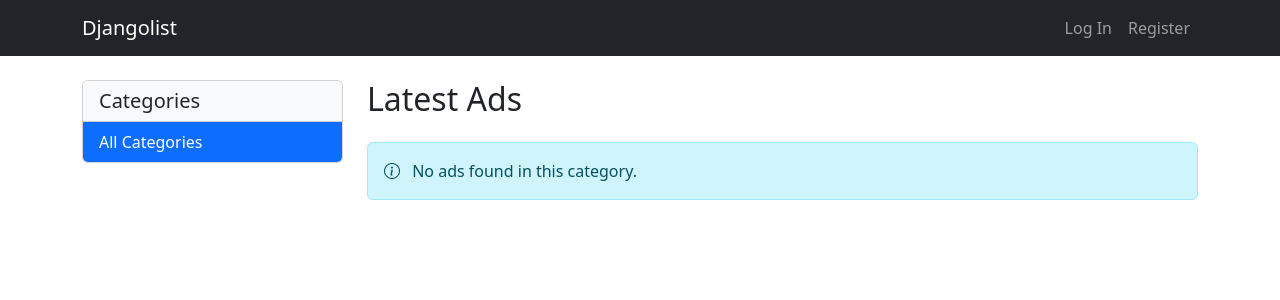
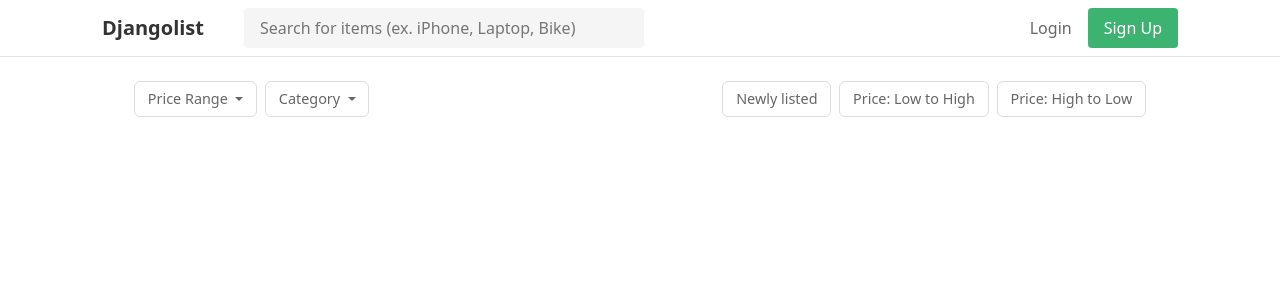
Before and after one commit to bvedant/djangolist, a Django app: page / in a window 1280 px wide. Shown: the top 300 px of the page. Run offline with Django 5.2, Linux system fonts and the light colour scheme; data that the repository does not hold is empty.

Commit message:
feat(ui): modernize interface with enhanced styling and filtering
- Redesign navbar with cleaner white theme and improved button styles
- Add advanced filtering options with dropdown menus for price ranges
- Implement grid-based card layout for ads with hover effects
- Add sorting options (newest, price low/high)
- Enhance visual hierarchy with custom typography and spacing
- Add search box in navbar
- Improve responsive design and mobile layout
- Add time-since indicators for newly listed items

Key files modified:
- ads/templates/ads/base.html: Added custom CSS and redesigned navbar
- ads/templates/ads/list.html: New grid layout and filtering UI
- ads/views.py: Enhanced sorting and filtering logic

```diff
--- a/ads/templates/ads/base.html
+++ b/ads/templates/ads/base.html
@@ -6,62 +6,143 @@
     <title>{% block title %}Djangolist{% endblock %}</title>
     <link href="https://cdn.jsdelivr.net/npm/bootstrap@5.3.3/dist/css/bootstrap.min.css" rel="stylesheet" integrity="sha384-QWTKZyjpPEjISv5WaRU9OFeRpok6YctnYmDr5pNlyT2bRjXh0JMhjY6hW+ALEwIH" crossorigin="anonymous">
     <link rel="stylesheet" href="https://cdn.jsdelivr.net/npm/bootstrap-icons@1.11.3/font/bootstrap-icons.min.css">
+    <style>
+        .navbar {
+            background: white !important;
+            border-bottom: 1px solid #e5e5e5;
+            padding: 0.5rem 0;
+        }
+        .navbar-brand {
+            color: #333 !important;
+            font-weight: 600;
+        }
+        .nav-link {
+            color: #666 !important;
+        }
+        .btn-post-ad {
+            background: #3cb371;
+            color: white !important;
+            border: none;
+            padding: 0.5rem 1rem;
+            border-radius: 4px;
+            text-decoration: none !important;
+        }
+        .btn-post-ad:hover {
+            background: #359a65;
+        }
+        .search-box {
+            background: #f5f5f5;
+            border: none;
+            border-radius: 4px;
+            padding: 0.5rem 1rem;
+            width: 400px;
+        }
+        .card {
+            border: none;
+            transition: none;
+        }
+        .card:hover {
+            transform: none;
+        }
+        .dropdown-menu {
+            border-radius: 4px;
+            box-shadow: 0 2px 8px rgba(0,0,0,0.1);
+        }
+        .btn-outline-secondary {
+            border-color: #e5e5e5;
+            color: #666;
+        }
+        .btn-outline-secondary:hover {
+            background-color: #f5f5f5;
+            border-color: #e5e5e5;
+            color: #333;
+        }
+        .badge {
+            font-size: 0.75rem;
+            font-weight: 600;
+            padding: 0.35em 0.65em;
+            text-transform: uppercase;
+            letter-spacing: 0.5px;
+        }
+        img.rounded {
+            border-radius: 4px !important;
+        }
+        a:hover {
+            text-decoration: none;
+        }
+        a:hover h3 {
+            color: #2563eb !important;
+        }
+        .title-link {
+            color: #111;
+            font-size: 1.1rem;
+            font-weight: 600;
+            line-height: 1.2;
+        }
+        a:hover .title-link {
+            color: #2563eb;
+        }
+        .description {
+            color: #666;
+            font-size: 0.9rem;
+            line-height: 1.4;
+        }
+        .location {
+            color: #666;
+            font-size: 0.875rem;
+        }
+        .badge {
+            font-size: 0.7rem;
+            font-weight: 600;
+            padding: 0.35em 0.65em;
+            letter-spacing: 0.03em;
+            border-radius: 3px;
+        }
+        .bg-primary {
+            background-color: #4299e1 !important;
+        }
+        img.rounded {
+            border-radius: 6px !important;
+        }
+        .position-absolute {
+            font-size: 0.9rem;
+        }
+        .container {
+            padding: 0 2rem;
+        }
+        .btn-outline-secondary {
+            font-size: 0.9rem;
+            padding: 0.4rem 0.8rem;
+            border-color: #ddd;
+        }
+        .btn-outline-secondary:hover {
+            background-color: #f8f9fa;
+            border-color: #ddd;
+            color: #333;
+        }
+    </style>
 </head>
 <body>
-    <nav class="navbar navbar-expand-lg navbar-dark bg-dark">
+    <nav class="navbar navbar-expand-lg">
         <div class="container">
             <a class="navbar-brand" href="{% url 'ads:list' %}">Djangolist</a>
-            <button class="navbar-toggler" type="button" data-bs-toggle="collapse" data-bs-target="#navbarNav">
-                <span class="navbar-toggler-icon"></span>
-            </button>
-            <div class="collapse navbar-collapse" id="navbarNav">
-                <ul class="navbar-nav me-auto">
+            <div class="d-flex flex-grow-1 justify-content-between">
+                <form class="d-flex mx-4">
+                    <input class="search-box" type="search" placeholder="Search for items (ex. iPhone, Laptop, Bike)">
+                </form>
+                <div class="d-flex align-items-center">
                     {% if user.is_authenticated %}
-                    <li class="nav-item">
-                        <a class="btn btn-outline-light" href="{% url 'ads:create' %}">
-                            <i class="bi bi-plus-lg"></i> Post Ad
-                        </a>
-                    </li>
-                    {% if user.is_staff %}
-                    <li class="nav-item">
-                        <a class="nav-link" href="{% url 'ads:admin_dashboard' %}">
-                            Admin Dashboard
-                            {% if pending_count > 0 %}
-                            <span class="badge bg-warning">{{ pending_count }}</span>
-                            {% endif %}
-                        </a>
-                    </li>
+                        <a href="{% url 'ads:create' %}" class="btn-post-ad me-3">Post Ad</a>
+                        {% if user.is_staff %}
+                            <a href="{% url 'ads:admin_dashboard' %}" class="nav-link me-3">Dashboard</a>
+                        {% endif %}
+                        <a href="{% url 'ads:notifications' %}" class="nav-link me-3">Notifications</a>
+                        <a href="{% url 'logout' %}" class="nav-link">Logout</a>
+                    {% else %}
+                        <a href="{% url 'login' %}" class="nav-link me-3">Login</a>
+                        <a href="{% url 'register' %}" class="btn-post-ad">Sign Up</a>
                     {% endif %}
-                    {% endif %}
-                </ul>
-                <ul class="navbar-nav">
-                    {% if user.is_authenticated %}
-                    <li class="nav-item">
-                        <span class="nav-link">Welcome, {{ user.username }}!</span>
-                    </li>
-                    <li class="nav-item">
-                        <a class="nav-link" href="{% url 'ads:notifications' %}">
-                            Notifications
-                            {% if unread_notifications > 0 %}
-                                <span class="badge bg-danger">{{ unread_notifications }}</span>
-                            {% endif %}
-                        </a>
-                    </li>
-                    <li class="nav-item">
-                        <form method="post" action="{% url 'logout' %}" class="d-inline">
-                            {% csrf_token %}
-                            <button type="submit" class="btn nav-link">Log Out</button>
-                        </form>
-                    </li>
-                    {% else %}
-                    <li class="nav-item">
-                        <a class="nav-link" href="{% url 'login' %}">Log In</a>
-                    </li>
-                    <li class="nav-item">
-                        <a class="nav-link" href="{% url 'register' %}">Register</a>
-                    </li>
-                    {% endif %}
-                </ul>
+                </div>
             </div>
         </div>
     </nav>
--- a/ads/templates/ads/list.html
+++ b/ads/templates/ads/list.html
@@ -3,62 +3,87 @@
 {% block title %}Browse Ads - Djangolist{% endblock %}
 
 {% block content %}
-<div class="row">
-    <div class="col-md-3">
-        <div class="card mb-4">
-            <div class="card-header bg-light">
-                <h4 class="card-title h5 mb-0">Categories</h4>
+<div class="container mt-4">
+    <!-- Filter Bar -->
+    <div class="d-flex justify-content-between align-items-center mb-4">
+        <div class="d-flex gap-2">
+            <div class="dropdown">
+                <button class="btn btn-outline-secondary dropdown-toggle" type="button" data-bs-toggle="dropdown">
+                    Price Range
+                </button>
+                <ul class="dropdown-menu">
+                    <li><a class="dropdown-item" href="#">All Prices</a></li>
+                    <li><a class="dropdown-item" href="#">Under $50</a></li>
+                    <li><a class="dropdown-item" href="#">$50 - $200</a></li>
+                    <li><a class="dropdown-item" href="#">$200 - $1000</a></li>
+                    <li><a class="dropdown-item" href="#">Over $1000</a></li>
+                </ul>
             </div>
-            <div class="list-group list-group-flush">
-                <a href="{% url 'ads:list' %}" class="list-group-item list-group-item-action {% if not request.GET.category %}active{% endif %}">
-                    All Categories
-                </a>
-                {% for category in categories %}
-                <a href="?category={{ category.slug }}"
-                   class="list-group-item list-group-item-action {% if request.GET.category == category.slug %}active{% endif %}">
-                    {{ category.name }}
-                </a>
-                {% endfor %}
+            <div class="dropdown">
+                <button class="btn btn-outline-secondary dropdown-toggle" type="button" data-bs-toggle="dropdown">
+                    Category
+                </button>
+                <ul class="dropdown-menu">
+                    {% for category in categories %}
+                    <li><a class="dropdown-item" href="?category={{ category.slug }}">{{ category.name }}</a></li>
+                    {% endfor %}
+                </ul>
             </div>
+        </div>
+        <div class="d-flex gap-2">
+            <a href="?sort=newest" class="btn btn-outline-secondary {% if request.GET.sort == 'newest' %}active{% endif %}">
+                Newly listed
+            </a>
+            <a href="?sort=price_low" class="btn btn-outline-secondary {% if request.GET.sort == 'price_low' %}active{% endif %}">
+                Price: Low to High
+            </a>
+            <a href="?sort=price_high" class="btn btn-outline-secondary {% if request.GET.sort == 'price_high' %}active{% endif %}">
+                Price: High to Low
+            </a>
         </div>
     </div>
 
-    <div class="col-md-9">
-        <div class="d-flex justify-content-between align-items-center mb-4">
-            <h2 class="mb-0">Latest Ads</h2>
-        </div>
-
-        <div class="row g-4">
-            {% for ad in ads %}
-            <div class="col-md-6 col-lg-4">
-                <div class="card h-100 shadow-sm">
-                    {% if ad.image %}
-                    <img src="{{ ad.image.url }}" class="card-img-top" alt="{{ ad.title }}" style="height: 200px; object-fit: cover;">
-                    {% else %}
-                    <div class="card-img-top bg-light d-flex align-items-center justify-content-center" style="height: 200px;">
-                        <i class="bi bi-image text-muted" style="font-size: 4rem;"></i>
-                    </div>
-                    {% endif %}
-                    <div class="card-body">
-                        <h5 class="card-title text-truncate">{{ ad.title }}</h5>
-                        <p class="card-text text-primary fw-bold">${{ ad.price }}</p>
-                        <p class="card-text text-muted small mb-0">
-                            <i class="bi bi-tag"></i> {{ ad.category.name }}
-                        </p>
-                    </div>
-                    <div class="card-footer bg-white border-top-0">
-                        <a href="{% url 'ads:detail' ad.slug %}" class="btn btn-outline-primary w-100">View Details</a>
+    <!-- Ads Grid -->
+    <div class="row g-4">
+        {% for ad in ads %}
+        <div class="col-md-3 mb-4">
+            <a href="{% url 'ads:detail' ad.slug %}" class="text-decoration-none">
+                {% if ad.image %}
+                <div class="position-relative mb-2">
+                    <img src="{{ ad.image.url }}" class="w-100 rounded" alt="{{ ad.title }}"
+                         style="height: 200px; object-fit: cover;">
+                    <div class="position-absolute bottom-0 start-0 w-100 p-2"
+                         style="background: rgba(0,0,0,0.7);">
+                        <div class="text-white">
+                            <div class="d-flex justify-content-between align-items-center">
+                                <div>${{ ad.price }}</div>
+                                <div style="font-size: 0.875rem;">{{ ad.created_at|timesince }} ago</div>
+                            </div>
+                        </div>
                     </div>
                 </div>
-            </div>
-            {% empty %}
-            <div class="col-12">
-                <div class="alert alert-info">
-                    <i class="bi bi-info-circle me-2"></i> No ads found in this category.
+                {% endif %}
+
+                <h3 class="h5 mb-1 title-link">{{ ad.title }}</h3>
+
+                <div class="mb-2">
+                    {% if ad.created_at|timesince < '24 hours' %}
+                    <span class="badge bg-primary">NEWLY LISTED</span>
+                    {% endif %}
                 </div>
-            </div>
-            {% endfor %}
+
+                <p class="description mb-1">{{ ad.description|truncatechars:60 }}</p>
+
+                <p class="location mb-0">
+                    {{ ad.seller.username }}
+                </p>
+            </a>
         </div>
+        {% endfor %}
     </div>
 </div>
+
+<!-- Add Bootstrap JS and Popper.js for dropdowns -->
+<script src="https://cdn.jsdelivr.net/npm/@popperjs/core@2.11.6/dist/umd/popper.min.js"></script>
+<script src="https://cdn.jsdelivr.net/npm/bootstrap@5.3.3/dist/js/bootstrap.min.js"></script>
 {% endblock %}
--- a/ads/views.py
+++ b/ads/views.py
@@ -9,11 +9,31 @@ from .auth_forms import UserRegistrationForm
 from .services import notify_ad_status_change, notify_staff_new_ad
 
 def ad_list(request):
+    # Base queryset
     ads = Advertisement.objects.filter(is_active=True, status='approved')
+
+    # Category filtering
+    category_slug = request.GET.get('category')
+    if category_slug:
+        ads = ads.filter(category__slug=category_slug)
+
+    # Sorting
+    sort = request.GET.get('sort', 'newest')
+    if sort == 'newest':
+        ads = ads.order_by('-created_at')
+    elif sort == 'price_low':
+        ads = ads.order_by('price')
+    elif sort == 'price_high':
+        ads = ads.order_by('-price')
+
+    # Get all categories for the sidebar
     categories = Category.objects.all()
+    total_ads = Advertisement.objects.filter(is_active=True, status='approved').count()
+
     return render(request, 'ads/list.html', {
         'ads': ads,
-        'categories': categories
+        'categories': categories,
+        'total_ads': total_ads,
     })
 
 def ad_detail(request, slug):
```
